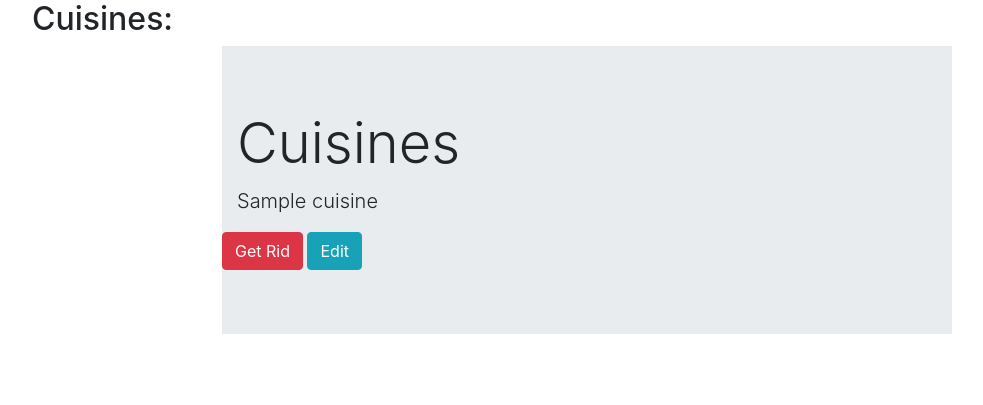
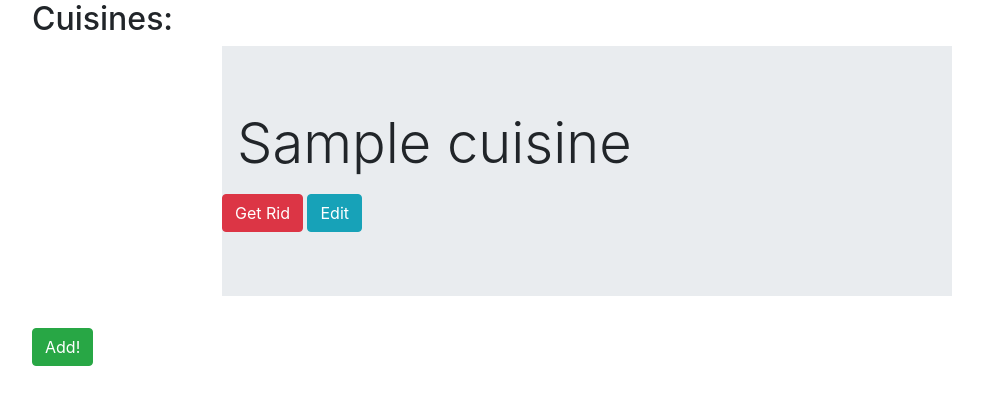
Before and after one commit to brianscan14/Gourmet_Grub, a Flask app: page /get_cuisines in a window 1280 px wide. Shown: the part 56-461 px from the top of the page, without its empty margins (53-1036 px from the left). Run offline with Flask 2, Linux system fonts and the light colour scheme; a database or web service that is not in the repository returns one stand-in record (values such as "Sample title"); some libraries are stand-ins or nearby versions.

Commit message:
correcting id names for the edit category buitton to work properly

```diff
--- a/templates/add_recipe.html
+++ b/templates/add_recipe.html
@@ -6,7 +6,7 @@
     <form action="{{ url_for('insert_recipe') }}" method="POST" class="col-9">
         <div class="row">
                 <div class="col-7">
-                <select id="cuiz" name="cuisine_name">
+                <select id="cuizine" name="cuisine_name">
                 <option value="" disabled selected>Choose cuisine</option>
                   {% for cuiz in cuisine %}
                       <option value="{{cuiz.cuisine_name}}">{{cuiz.cuisine_name}}</option>
--- a/templates/cuisines.html
+++ b/templates/cuisines.html
@@ -9,8 +9,8 @@
     <div class="col-8 mx-auto">
         <div class="jumbotron jumbotron-fluid">
         <div class="container">
-            <h1 class="display-4">Cuisines</h1>
-            <p class="lead">{{cuiz.cuisine_name}}</p>
+            <h1 class="display-4">{{cuiz.cuisine_name}}</h1>
+            <p class="lead"></p>
         </div>
         <a href="{{url_for('delete_cuisine', cuisine_id=cuiz._id)}}" class="btn btn-danger">Get Rid</a>
         <a href="{{url_for('edit_cuisine', cuisine_id=cuiz._id)}}" class="btn btn-info">Edit</a>
@@ -21,4 +21,8 @@
 
 	{% endfor %}
 
+    <div class="">
+    <a href="{{url_for('add_cuisine')}}" class="btn btn-success">Add!</a>
+    </div>
+
 {% endblock %}
--- a/templates/edit_cuisine.html
+++ b/templates/edit_cuisine.html
@@ -3,10 +3,10 @@
 
 <h3>Edit Cuisine</h3>
 <div class="row">
-    <form action="{{ url_for('update_cuisine', cuisine_id=cuiz._id) }}" method="POST" class="col s12">
+    <form action="{{ url_for('update_cuisine', cuisine_id=cuizine._id) }}" method="POST" class="col s12">
         <div class="row">
             <div class="input-field col s12">
-                <input id="cuisine_name" name="cuisine_name" type="text" class="validate" value="{{cuiz.cuisine_name}}">
+                <input id="cuisine_name" name="cuisine_name" type="text" class="validate" value="{{cuizine.cuisine_name}}">
                 <label for="cuisine_name">cuisine Name</label>
             </div>
         </div>
--- a/templates/edit_recipe.html
+++ b/templates/edit_recipe.html
@@ -9,7 +9,7 @@
 			<div class="row">
 				<div class="col-8">
                 <label>Cuisine</label>
-					<select id="cuiz" name="cuisine_name">
+					<select id="cuizine" name="cuisine_name">
 			                <option value="">Choose cuisine</option>
 			            {% for cuiz in cuisine %}
 			            {% if cuiz.cuisine_name == recipe.cuisine %}
```
